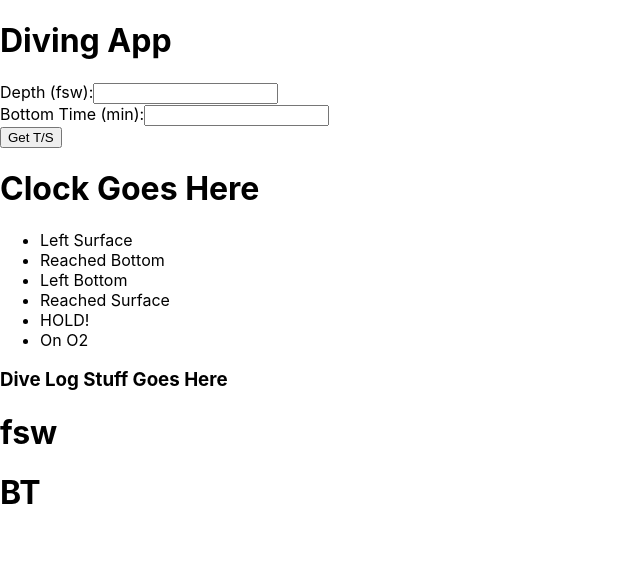
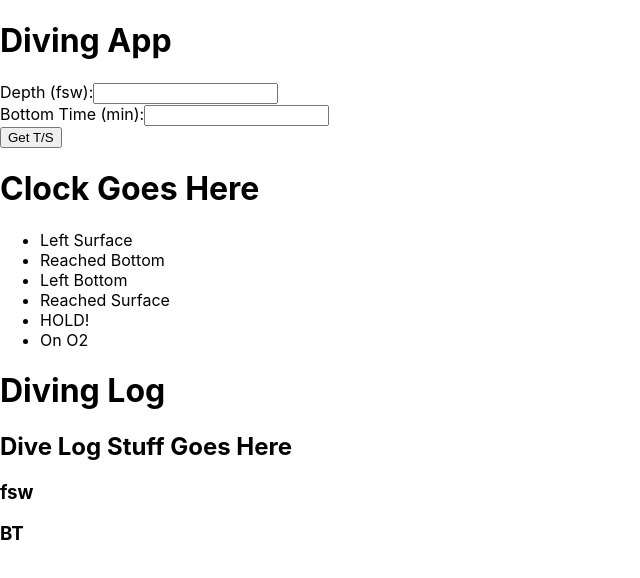
Before and after one commit to brannonstarnes/dive-app, a React (Create React App) app: page / in a window 1280 px wide. Shown: the top 578 px of the page, without its empty margins (0-640 px from the left). Built offline with nearby package versions, Linux system fonts and the light colour scheme.

Commit message:
rendering form inputs to log component

```diff
--- a/src/App.js
+++ b/src/App.js
@@ -13,6 +13,8 @@ function App(props) {
   const [depth, setDepth] = useState([])
   const [onO2, setOnO2] = useState([])
   const [leftSurface, setLS] = useState([])
+  const [diveLog, setDiveLog] = useState([])
+
 
   const getBottomTime = (leftSurf, leftBott) => {
     let bottomTime = leftSurf - leftBott
@@ -20,13 +22,20 @@ function App(props) {
   }
 
 
+  const makeDiveLogEntry= (entry) => {
+    let entries = [...diveLog, entry];
+      setDiveLog(entries || "");
+  }
+
+
+
   return (
     <>
       <Header />
       <Forms getBT={getBottomTime} setDepth={setDepth} setBT={setBottomTime} depth={depth} BT={bottomTime}/>
       <Clock />
-      <ClockButtons getBT={getBottomTime} setDepth={setDepth} setOnO2={setOnO2} setLS={setLS} />
-      <Log LS={leftSurface} BT={bottomTime} D={depth} onO2={onO2} />
+      <ClockButtons getBT={getBottomTime} setDepth={setDepth} setOnO2={setOnO2} setLS={setLS} makeDiveLogEntry={makeDiveLogEntry}/>
+      <Log LS={leftSurface} BT={bottomTime} D={depth} onO2={onO2} diveLog={diveLog}/>
     </>
   ) ;
 }
--- a/src/components/diveLog.js
+++ b/src/components/diveLog.js
@@ -1,31 +1,21 @@
 import React from "react";
-import { useState } from "react";
 
 function Log(props){
 
-    const [diveLog, setDiveLog] = useState([])
-
-    const makeDiveLogEntry= (entry) => {
-    let entries = [...diveLog, entry];
-    setDiveLog(entries);
-  }
-
-    // const log = makeDiveLogEntry()
-    // const mapEntries = (log.map(entry => {
-    //     return <li>{entry}</li>
-    // }))
-
+    const mapEntries =(props.diveLog.map(entry => {
+        return <li>{entry}</li>
+    }))
 
     return(
         <div id='dive-log-container'>
-            <title> Diving Log </title>
+            <h1> Diving Log </h1>
             <div>
-                <h3> Dive Log Stuff Goes Here </h3>
-                <h1>{props.D || "0"} fsw</h1>
-                <h1>{props.BT || "0"} BT</h1>
-                {/* <ul>
-                    {mapEntries}
-                </ul> */}
+                <h2> Dive Log Stuff Goes Here </h2>
+                <h3>{props.D || "0"} fsw</h3>
+                <h3>{props.BT || "0"} BT</h3>
+                <ul>
+                    {mapEntries || ""}
+                </ul>
             </div>
         </div>
     )
```
